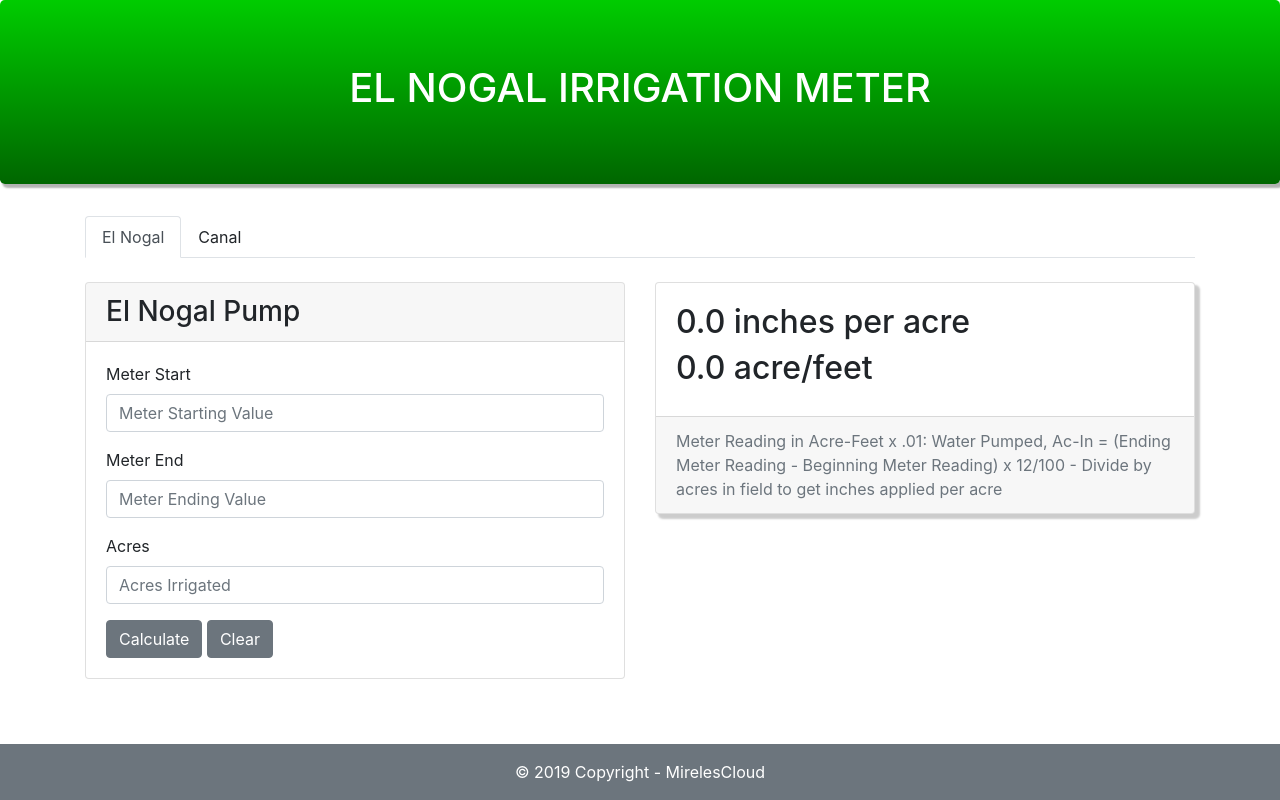
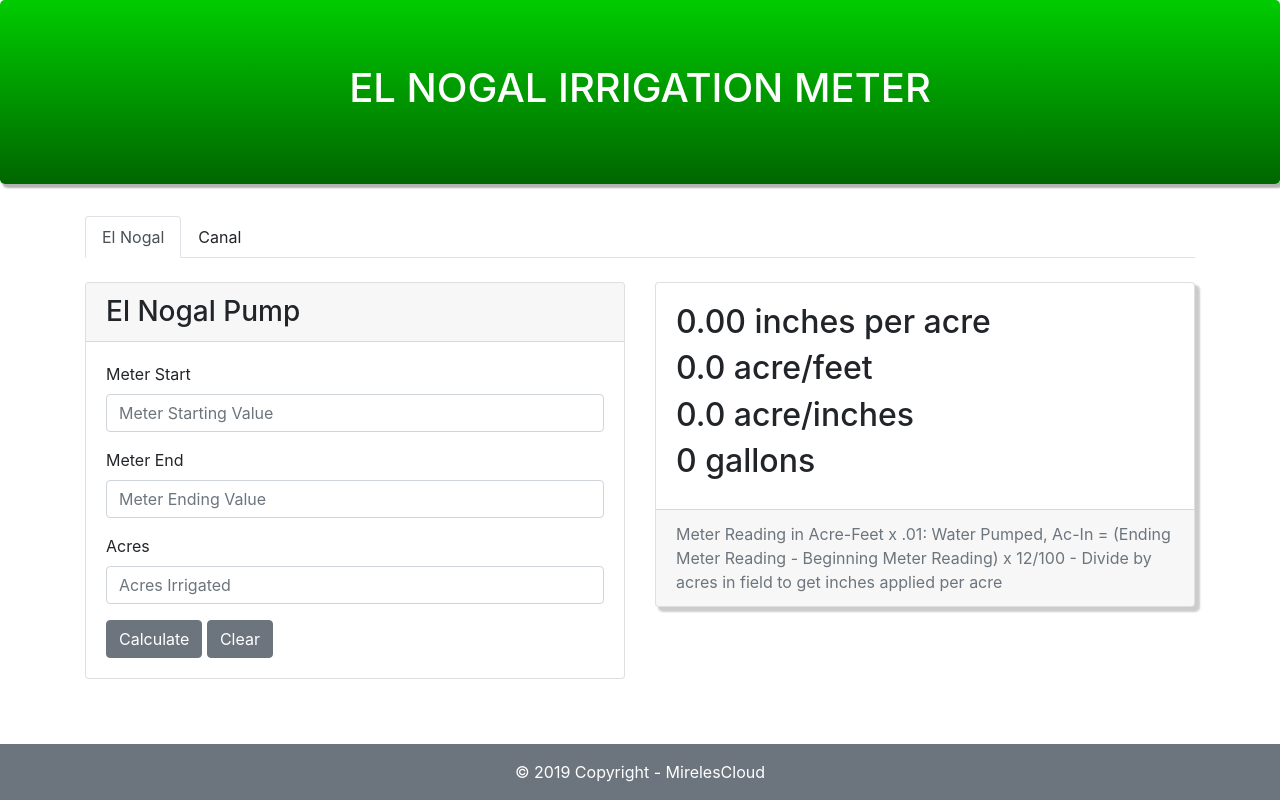
Before and after one commit to MirelesCloud/El_Nogal, a React (Create React App) app: page / in a window 1280 px wide. Built offline with nearby package versions, Linux system fonts and the light colour scheme.

Commit message:
updated formulas

```diff
--- a/src/App.js
+++ b/src/App.js
@@ -12,6 +12,7 @@ function App() {
   const [acres, setAcres] = useState("")
   const [result, setResult] = useState(0)
   const [acreFeet, setacreFeet] = useState(0)
+  const [acreInches, setAcreInches] = useState(0)
 
   const toggle = tab => {
     if(activeTab !== tab) setActiveTab(tab);
@@ -23,7 +24,8 @@ function App() {
     }
     else {
       setResult(((meterEnd-meterStart)*(12/100))/acres)
-      setacreFeet((meterEnd-meterStart)*(12/100))
+      setAcreInches((meterEnd-meterStart)*(12/100))
+      setacreFeet((meterEnd-meterStart)*(.01))
     }
   }
 
@@ -32,6 +34,8 @@ function App() {
     setmeterEnd("")
     setAcres("")
   }
+
+  let gallons = 325851
 
   return (
     <div style={{minHeight: "100vh", overflow: "hidden", display: "block", position: "relative", paddingBottom: "100px"}}>
@@ -96,8 +100,10 @@ function App() {
                 }}>
                   <CardBody >
                     <CardText>
-                      <h2>{(result).toFixed(1)} {" "} inches per acre</h2>
+                      <h2>{(result).toFixed(2)} {" "} inches per acre</h2>
                       <h2>{(acreFeet).toFixed(1)} {" "} acre/feet</h2>
+                      <h2>{(acreInches).toFixed(1)}{" "} acre/inches</h2>
+                      <h2>{(acreFeet*gallons).toFixed(0).toString().replace(/(\d)(?=(\d{3})+(?!\d))/g, '$1,')} gallons</h2>
                     </CardText>
                   </CardBody>
                   <CardFooter className="text-muted">Meter Reading in Acre-Feet x .01: Water Pumped, Ac-In = (Ending Meter Reading - Beginning Meter Reading) x 12/100 - Divide by acres in field to get inches applied per acre</CardFooter>
@@ -124,7 +130,8 @@ function CanalPump() {
   const [meterEnd, setmeterEnd] = useState("")
   const [acres, setAcres] = useState("")
   const [result, setResult] = useState(0)
-  const [acreFeet, setacreFeet] = useState(0)
+  const [acreFeet, setAcreFeet] = useState(0)
+  const [acreInches, setAcreInches] = useState(0)
   const calculateTotal = () => {
     if (isNaN(acres)) {
       setResult("")
@@ -132,7 +139,8 @@ function CanalPump() {
     }
     else {
       setResult(((meterEnd-meterStart)*(12/1000))/acres)
-      setacreFeet((meterEnd-meterStart)*(12/1000))
+      setAcreFeet((meterEnd-meterStart)*(.001))
+      setAcreInches((meterEnd-meterStart)*(12/1000))
     }
   }
 
@@ -141,6 +149,8 @@ function CanalPump() {
     setmeterEnd("")
     setAcres("")
   }
+
+  let gallons = 325851
 
   return (
     <>
@@ -176,6 +186,8 @@ function CanalPump() {
               <CardText>
               <h2>{(result).toFixed(1)} {" "} inches per acre</h2>
               <h2>{(acreFeet).toFixed(1)} {" "} acre/feet</h2>
+              <h2>{(acreInches).toFixed(1)} {" "} acre/inches</h2>
+              <h2>{(acreFeet*gallons).toFixed(0).toString().replace(/(\d)(?=(\d{3})+(?!\d))/g, '$1,')} gallons</h2>
               </CardText>
             </CardBody>
             <CardFooter className="text-muted">Meter Reading in Acre-Feet x .001: Water Pumped, Ac-In = (Ending Meter Reading - Beginning Meter Reading) x 12/1000 - Divide by acres in field to get inches applied per acre</CardFooter>
```
